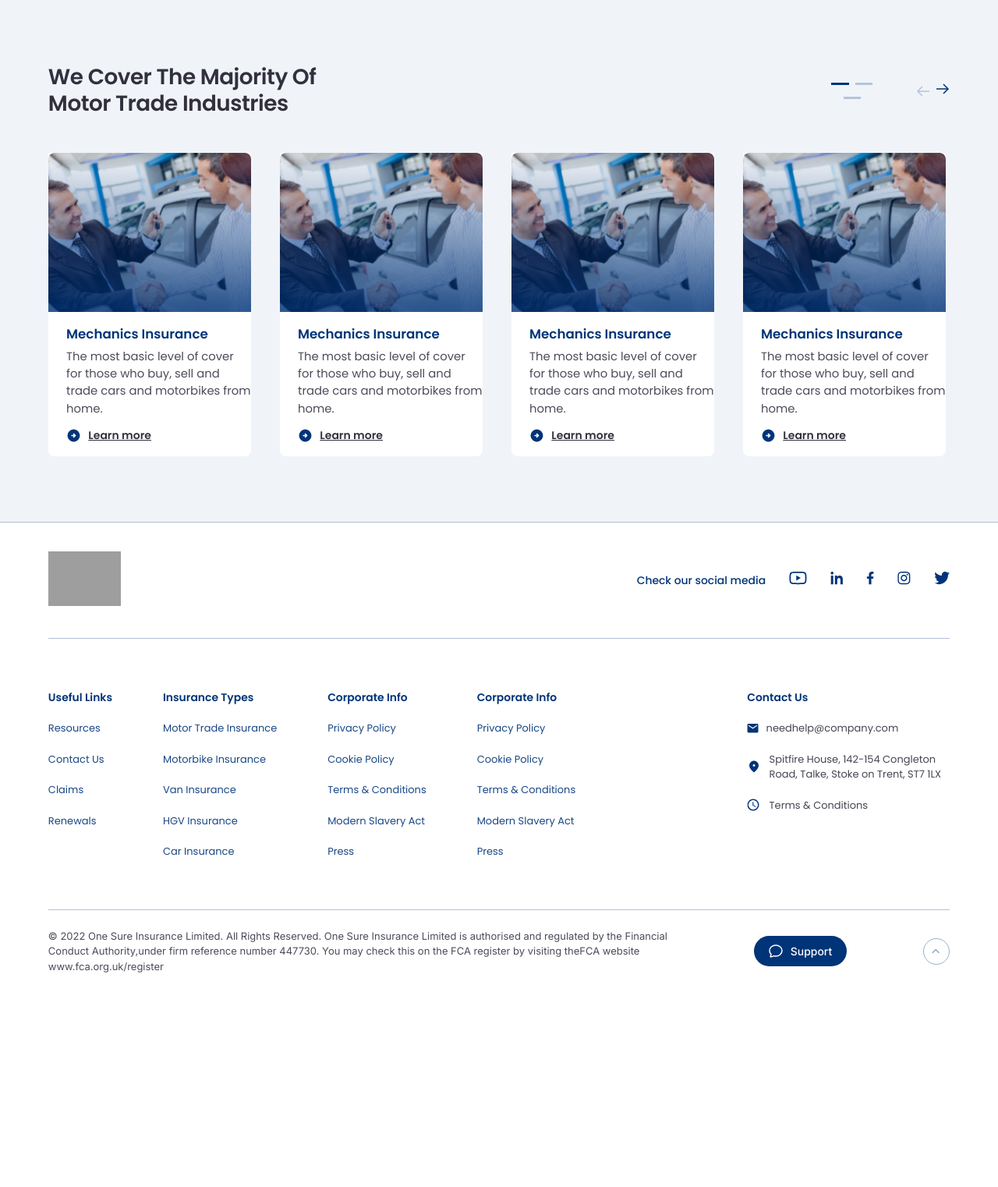
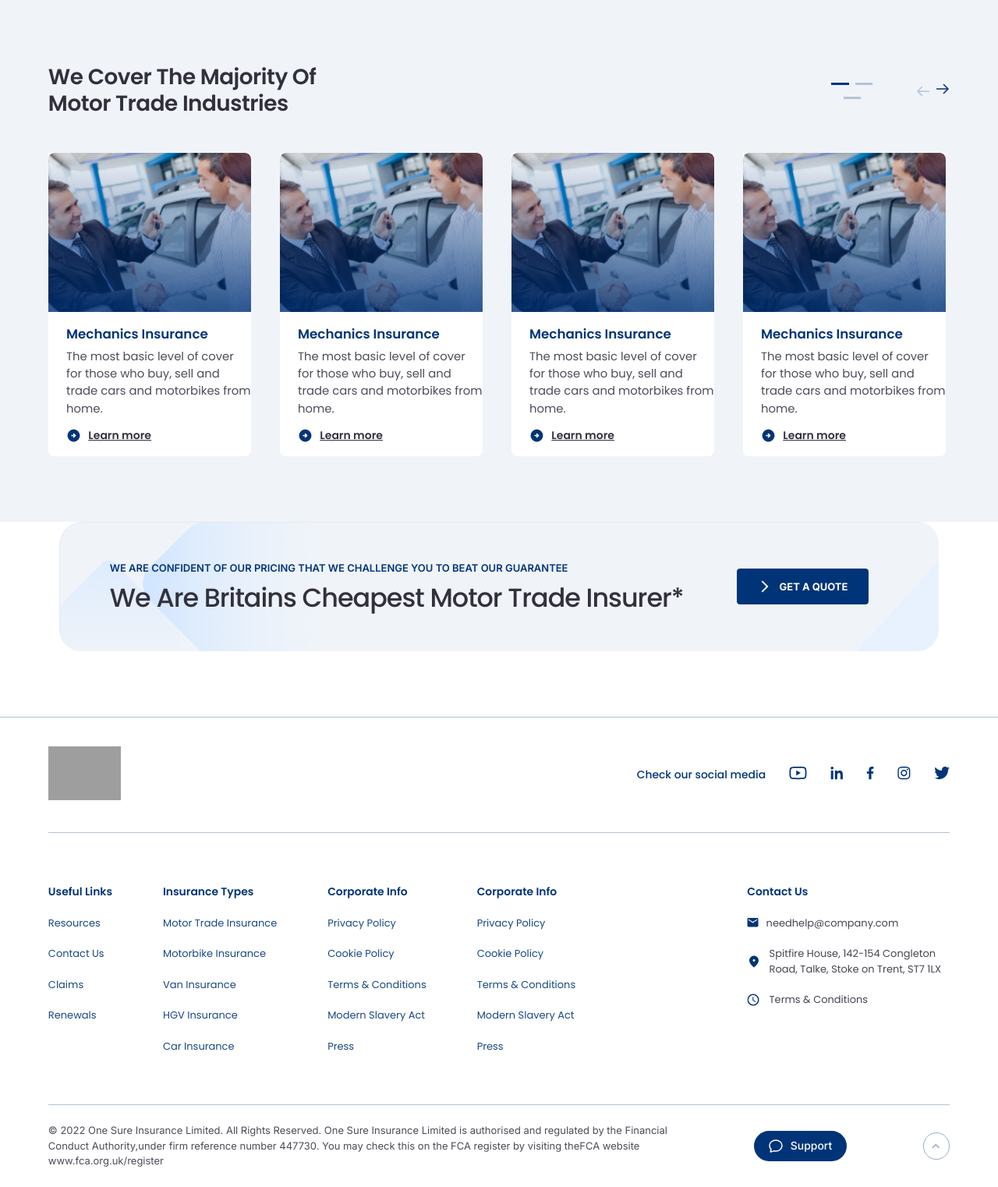
Before and after one commit to ruivergani/onesureinsurance, a PHP site: page /motortrade.html in a window 1280 px wide. Shown: the part 989-2511 px from the top of the page at 78% size. Before the commit the page ends 2236 px from the top, so only its background shows below. Run offline with PHP 8.4, Linux system fonts and the light colour scheme; style sheets or scripts are compiled from the project's sources; some web fonts are replaced; grey boxes are pictures that could not be loaded.

Commit message:
Section Newsletter  HTML done

```diff
--- a/motortrade.html
+++ b/motortrade.html
@@ -330,6 +330,21 @@
     </div>
   </section>
 
+  <!-- Section Newsletter -->
+  <div class="s-newsletter">
+    <div class="container">
+      <a href="index.html" class="large-cta">
+        <div class="text">
+            <span>We Are Confident Of Our Pricing That We Challenge You To Beat Our Guarantee</span>
+            <h3>We Are Britains Cheapest Motor Trade Insurer* </h3>
+        </div>
+        <button class="btn btn-primary">
+            <img src="./assets/icons/icon-arrow-forward.svg" alt="icon forward arrow white" title="icon forward arrow white" loading="lazy">
+            get a quote
+        </button>
+      </a>
+    </div>
+  </div>
 
 
   <!-- Footer -->
--- a/scss/_subpages.scss
+++ b/scss/_subpages.scss
@@ -281,3 +281,4 @@
         }
     }
 }
+// Section
```
